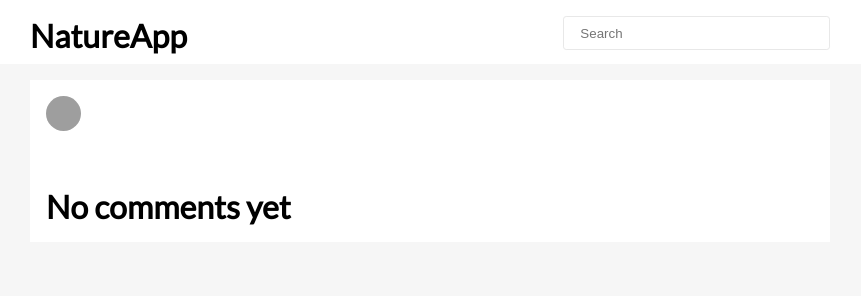
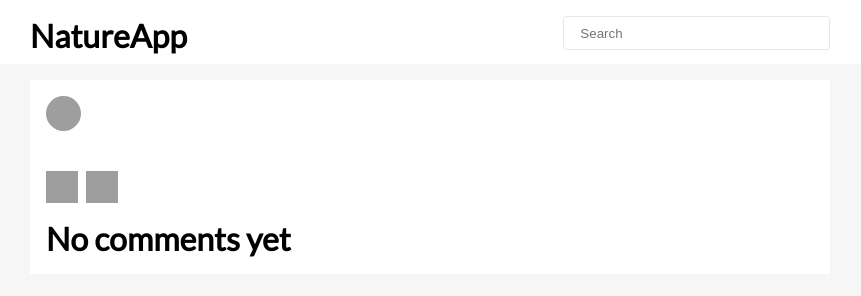
Before and after one commit to jjm7HWU/Photography-App, a website: page views/photo/index.html in a window 1280 px wide. Shown: the whole page, without its empty margins (210-1071 px from the left). Drawn offline with Linux system fonts and the light colour scheme; grey boxes are pictures that could not be loaded; files whose address does not match are found by name.

Commit message:
add comment and heart icons

```diff
--- a/public/photo.js
+++ b/public/photo.js
@@ -9,7 +9,7 @@ function renderPost(data) {
   element("poster-username").innerHTML = data.poster;
   element("location").innerHTML = data.location;
   element("caption").innerHTML = data.caption;
-  element("hearts").innerHTML = `${data.hearts} hearts`;
+  element("hearts").innerHTML = `${data.hearts}`;
 }
 
 /* Return photo reference number found in URL */
--- a/views/photo/index.html
+++ b/views/photo/index.html
@@ -34,8 +34,12 @@
         </div>
 
         <div class="post-footer">
-          <h5 id="hearts"></h5>
-          <h5 id="location"></h5>
+          <div>
+            <img src="https://photography-app-content.s3.amazonaws.com/content/comment.svg" style="width: 2rem; height: 2rem;"/>
+            <img src="https://photography-app-content.s3.amazonaws.com/content/heart.svg" style="width: 2rem; height: 2rem;"/>
+            <h4 id="hearts"></h4>
+          </div>
+          <h4 id="location"></h4>
         </div>
 
         <div id="comments">
@@ -123,6 +127,11 @@
   grid-template-columns: 1fr 1fr;
 }
 
+.post-footer div * {
+  float: left;
+  margin-right: 0.5rem;
+}
+
 #location {
   text-align: right;
 }
```
